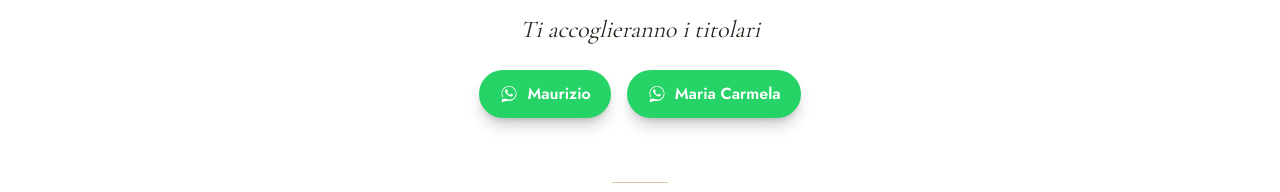
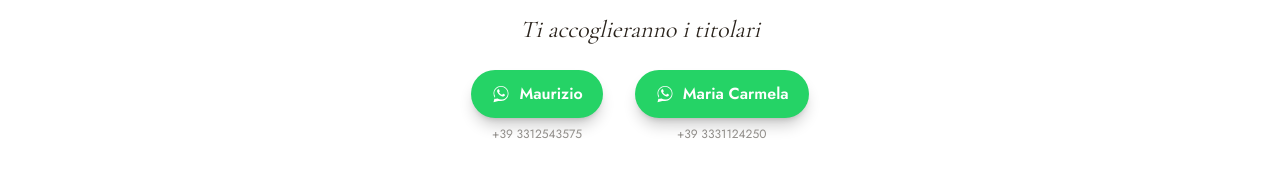
Before and after one commit to rossanorooms-prog/risvegliarsi, a Next.js app: page /contatti in a window 1280 px wide. Shown: the part 303-495 px from the top of the page. Built offline with nearby package versions, Linux system fonts and the light colour scheme.

Commit message:
Mostra il numero WhatsApp sotto il nome di ciascun titolare in Contatti

```diff
--- a/app/contatti/page.tsx
+++ b/app/contatti/page.tsx
@@ -18,15 +18,19 @@ export default function ContattiPage() {
       <p className="mx-auto mt-8 font-display text-2xl italic text-inchiostro">
         Ti accoglieranno i titolari
       </p>
-      <div className="mt-6 flex flex-wrap items-center justify-center gap-4">
+      <div className="mt-6 flex flex-wrap items-start justify-center gap-8">
         {titolari.map((t) => (
+          <div key={t.nome} className="flex flex-col items-center gap-2">
             <WhatsAppButton
-            key={t.nome}
               fixed={false}
               numero={t.whatsappNumero}
               label={t.nome}
               testoSempreVisibile
             />
+            <p className="font-body text-xs text-inchiostro/50">
+              +{t.whatsappNumero.replace(/^39/, "39 ")}
+            </p>
+          </div>
         ))}
       </div>
 
```
Lines whose indentation alone changed are shown as unchanged.
